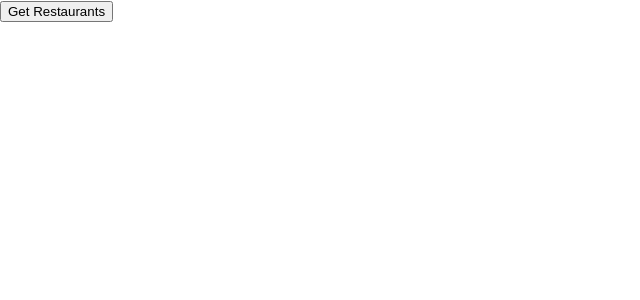
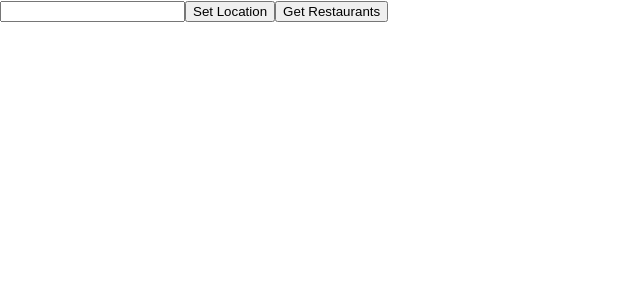
Before and after one commit to A-Gagin/restaurantFinderApp, a React (Create React App) app: page / in a window 1280 px wide. Shown: the top 300 px of the page, without its empty margins (0-640 px from the left). Built offline with nearby package versions, Linux system fonts and the light colour scheme.

Commit message:
Added geocoding api support

```diff
--- a/src/App.js
+++ b/src/App.js
@@ -1,43 +1,15 @@
 import './App.css';
 import React, { useState } from "react";
-//import GetRestaurants from "./GetRestaurants"; -- uses axios... but for some reason eats up a bunch of cpu? not sure why. Makes machine inoperable
-
-const API_KEY = process.env.REACT_APP_api_key;
+import FindRestaurants from "./FindRestaurants";
 
 function App() {
+  const [restaurants, setRestaurants] = useState(null);
 
-  // MAKE THIS INTO A SEPARATE COMPONENT
-  const [restaurants, setRestaurants] = useState(null);
   console.log("restaurants API call", restaurants); // testing
-
-  const getRestaurants = () => {
-    const url = new URL("https://maps.googleapis.com/maps/api/place/nearbysearch/json");
-    url.searchParams.append("key", API_KEY);
-    url.searchParams.append("location", "38.0293,-78.4767"); // for now this only looks at Charlottesville. Use Geocoding API later.
-    url.searchParams.append("radius", 10 * 1609.34); // Max distance from current location. '* 1609.34' converts meters to miles.
-    url.searchParams.append("type", "restaurant"); // Allow for user filtering later.
-    url.searchParams.append("opennow", ""); // Only display locations that are open.
-
-
-    fetch(url)
-      .then((resp) => {
-        return resp.json();
-      })
-      .then((obj) => {
-        if (obj.status === "OK") {
-          setRestaurants(obj.results);
-        } else {
-          setRestaurants(null);
-        }
-      });
-  };
 
   return (
     <div>
-      <button onClick={getRestaurants}>
-        Get Restaurants
-      </button>
-      {/* <GetRestaurants setRestaurants={setRestaurants}/> */}
+      <FindRestaurants setRestaurants={setRestaurants} />
 
     </div>
   );
--- /dev/null
+++ b/src/FindRestaurants.js
@@ -0,0 +1,76 @@
+import React, { useState } from "react";
+const API_KEY = process.env.REACT_APP_api_key;
+
+function FindRestaurants(props) {
+    const [address, setAddress] = useState("");
+    const [location, setLocation] = useState("38.0293,-78.4767"); // default to Charlottesville
+
+    const handleAddressSearch = (e) => {
+        setAddress(e.target.value);
+        // console.log(e.target.value);
+        // console.log("address", address)
+        // console.log(address.replaceAll(" ", "%20"));
+    }
+
+    const getLocation = () => {
+        const url = new URL("https://maps.googleapis.com/maps/api/geocode/json");
+        url.searchParams.append("key", API_KEY);
+        url.searchParams.append("address", address.replaceAll(" ", "%20"));
+
+        console.log("url", url); // testing
+
+        fetch(url)
+            .then((resp) => {
+                return resp.json();
+            })
+            .then((obj) => {
+                if (obj.status === "OK") {
+                    console.log("Geocoding call", obj) // testing
+                    let lat = obj.results[0].geometry.location.lat.toString();
+                    let long = obj.results[0].geometry.location.lng.toString();
+                    console.log("lat and long", lat + "," + long);
+                    setLocation(lat + "," + long);
+                    console.log(location);
+                } else {
+                    setLocation("38.0293,-78.4767");
+                    console.log("uh oh!");
+                }
+            })
+    }
+
+    const getRestaurants = () => {
+        const url = new URL("https://maps.googleapis.com/maps/api/place/nearbysearch/json");
+        url.searchParams.append("key", API_KEY);
+        url.searchParams.append("location", location); // Uses geocoding api to determine location
+        url.searchParams.append("radius", 10 * 1609.34); // Max distance from current location. '* 1609.34' converts meters to miles.
+        url.searchParams.append("type", "restaurant"); // Allow for user filtering later.
+        url.searchParams.append("opennow", ""); // Only display locations that are open.
+
+
+        // Tried using axios earlier, for some reason it absolutely ate CPU on my machine to the point that it was inoperable
+        fetch(url)
+            .then((resp) => {
+                return resp.json();
+            })
+            .then((obj) => {
+                if (obj.status === "OK") {
+                    props.setRestaurants(obj.results);
+                } else {
+                    props.setRestaurants(null);
+                }
+            });
+    };
+
+    return (
+        <div>
+            <input name="Street Address" onChange={handleAddressSearch} />
+            <button onClick={getLocation}>
+                Set Location
+            </button>
+            <button onClick={getRestaurants}>
+                Get Restaurants
+            </button>
+        </div>
+    );
+}
+export default FindRestaurants;
```
Also changed, not shown: 1 other file (tests, documents, lock files or other folders).
